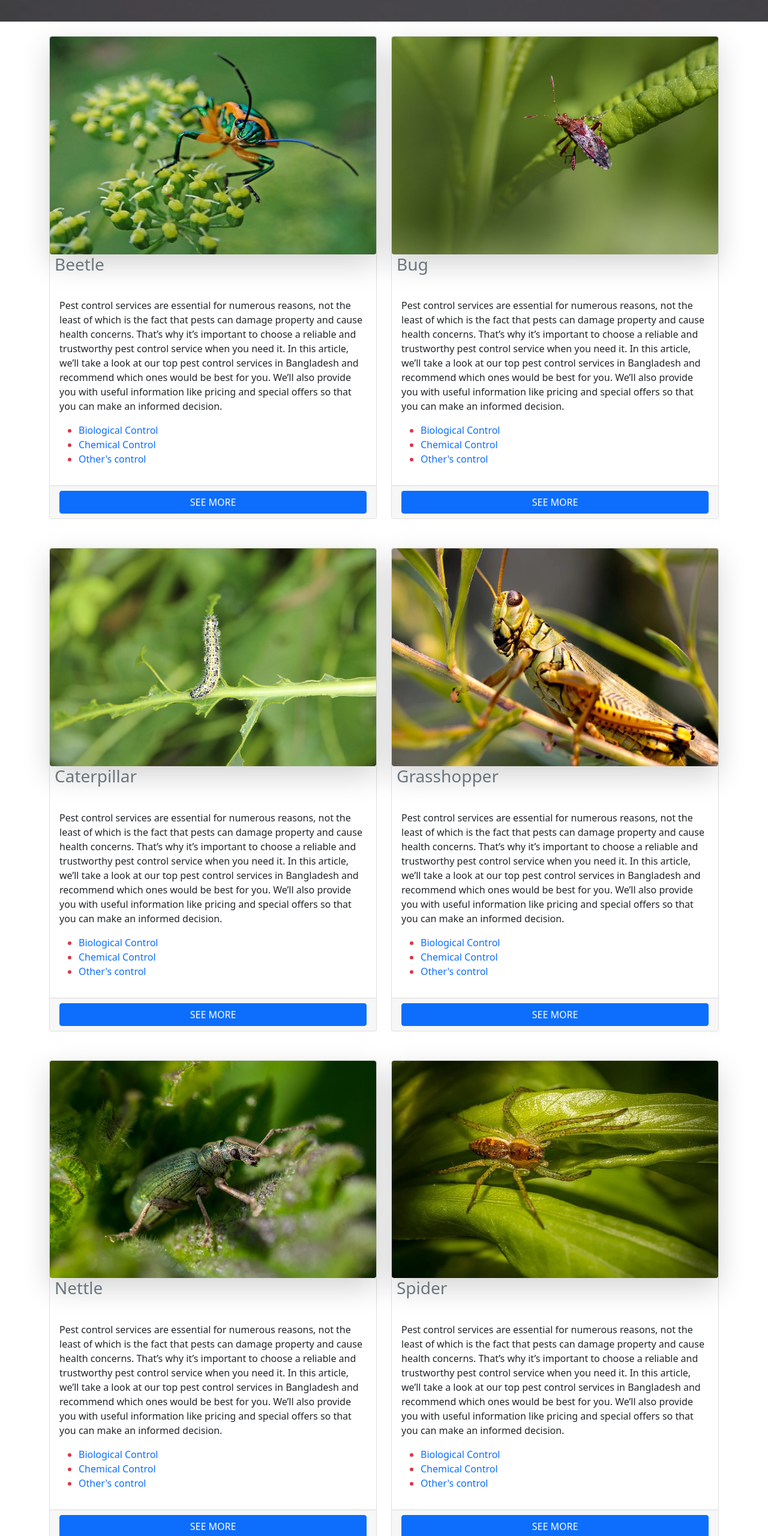
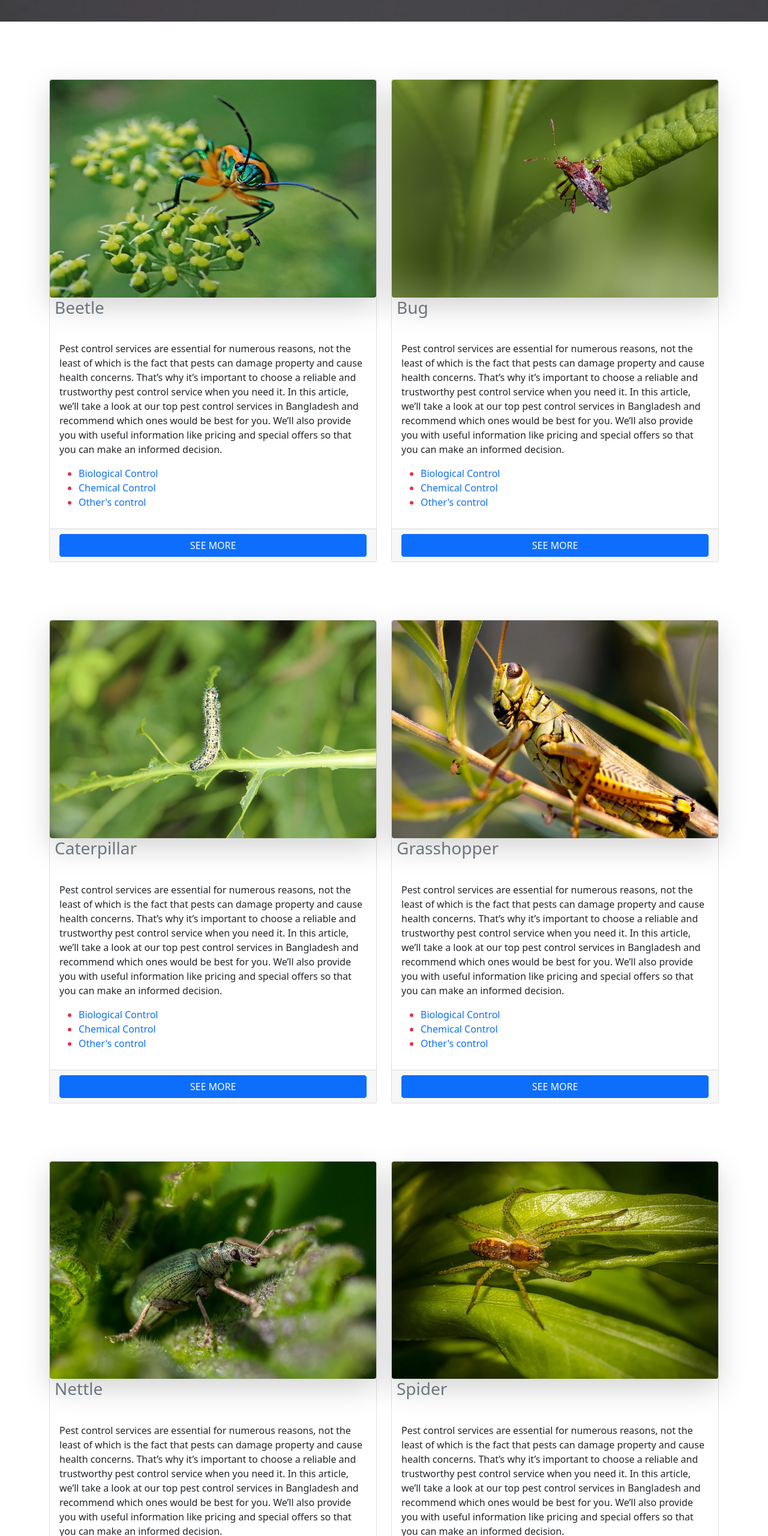
Before and after one commit to swapnoshis/NHRDF_Agriculture-Hub, a plain HTML site: page pest_control.html in a window 1280 px wide. Shown: the part 240-2800 px from the top of the page at 60% size. Drawn offline with nearby package versions, Linux system fonts and the light colour scheme.

Commit message:
modification

```diff
--- a/pest_control.html
+++ b/pest_control.html
@@ -52,7 +52,7 @@
     <!-- Header Nav Bar End -->
     <main>
         <!--Banner Section Start-->
-        <section class="banner_section"  style="background:url(./assets/image/banner.jpg); width:100%; height: 200px; opacity: 0.8;">
+        <section class="banner_section mb-5"  style="background:url(./assets/image/banner.jpg); width:100%; height: 200px; opacity: 0.8;">
             <h1 class="text-center text-light " style="padding-top: 78px;">Pest Control'S</h1>
         </section>
         <!--Banner Section End-->
@@ -61,7 +61,7 @@
         <div class="pest_control_section" id="pestcontrol">
             <div class="container">
                 <div class="row">
-                    <div class="col-lg-6 col-md-4 py-4">
+                    <div class="col-lg-6 col-md-4 py-5">
                         <div class="card">
                             <div class="gallery_body">
                                 <div class="food_img">
@@ -85,7 +85,7 @@
                         </div>
                     </div>
 
-                    <div class="col-lg-6 col-md-4 py-4">
+                    <div class="col-lg-6 col-md-4 py-5">
                         <div class="card">
                             <div class="gallery_body">
                                 <div class="food_img">
@@ -109,7 +109,7 @@
                         </div>
                     </div>
 
-                    <div class="col-lg-6 col-md-4 py-4">
+                    <div class="col-lg-6 col-md-4 py-5">
                         <div class="card">
                             <div class="gallery_body">
                                 <div class="food_img">
@@ -133,7 +133,7 @@
                         </div>
                     </div>
 
-                    <div class="col-lg-6 col-md-4 py-4">
+                    <div class="col-lg-6 col-md-4 py-5">
                         <div class="card">
                             <div class="gallery_body">
                                 <div class="food_img">
@@ -157,7 +157,7 @@
                         </div>
                     </div>
 
-                    <div class="col-lg-6 col-md-4 py-4">
+                    <div class="col-lg-6 col-md-4 py-5">
                         <div class="card">
                             <div class="gallery_body">
                                 <div class="food_img">
@@ -181,7 +181,7 @@
                         </div>
                     </div>
 
-                    <div class="col-lg-6 col-md-4 py-4">
+                    <div class="col-lg-6 col-md-4 py-5">
                         <div class="card">
                             <div class="gallery_body">
                                 <div class="food_img">
@@ -209,7 +209,7 @@
         </div>
         <!-- pest control end -->
         <!-- Footer Section Start -->
-        <footer class="col">
+        <footer class="col mt-5">
             <p class="bg-dark text-white-50 text-center py-4">&copy;Copy Rights Reserved By: <span class="text-warning">SWAPNOSHIS SIKDER<span class="text-white-50">/NHRDF-WDDF-L03-04-05</span></span></p>
          </footer>
         <!-- Footer Section End -->
```
Also changed, not shown: contact.html (+1 -1 lines), crop_details.html (+7 -7 lines), firming_guides.html (+1 -1 lines), index.html (+1 -1 lines).
